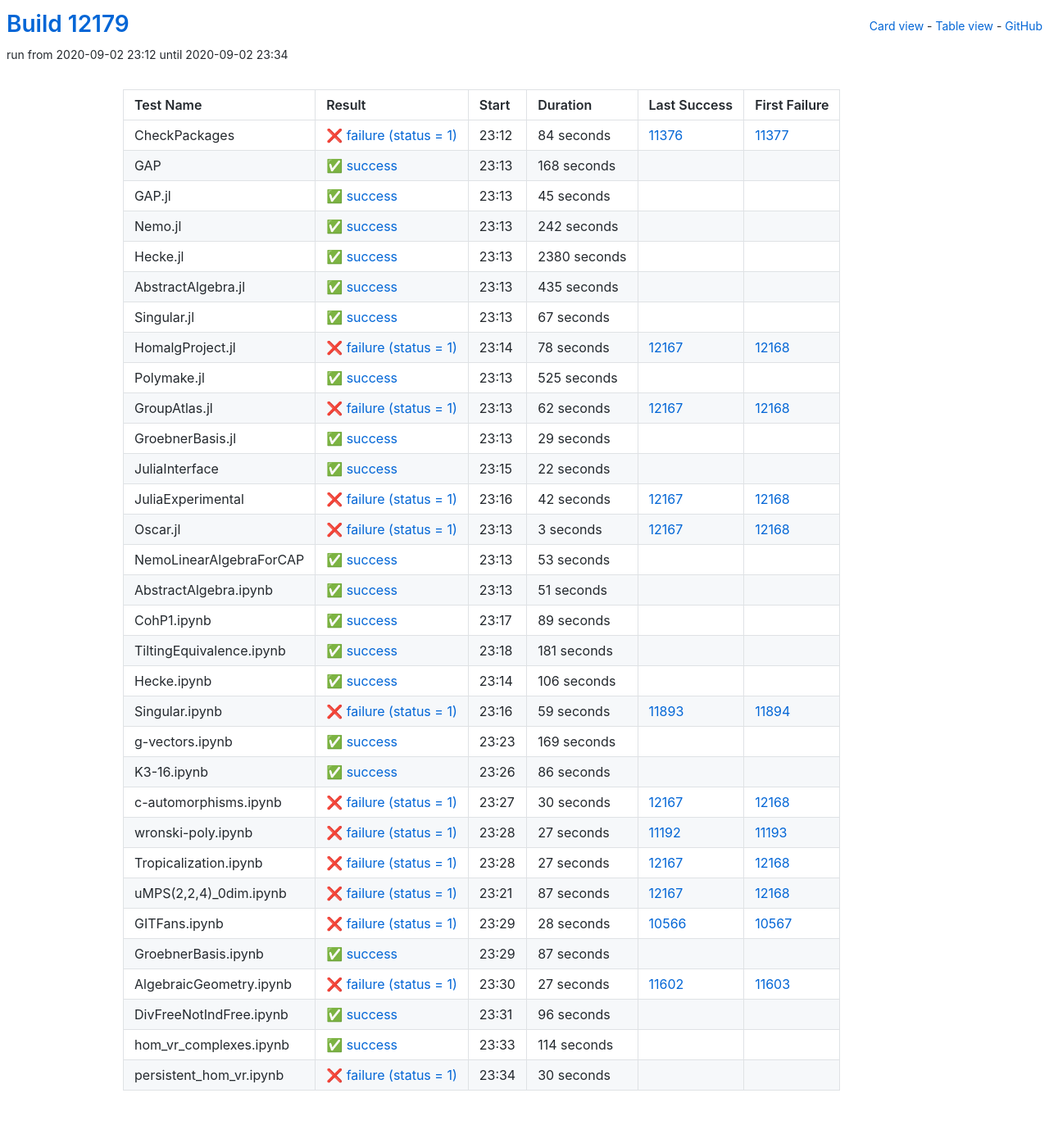
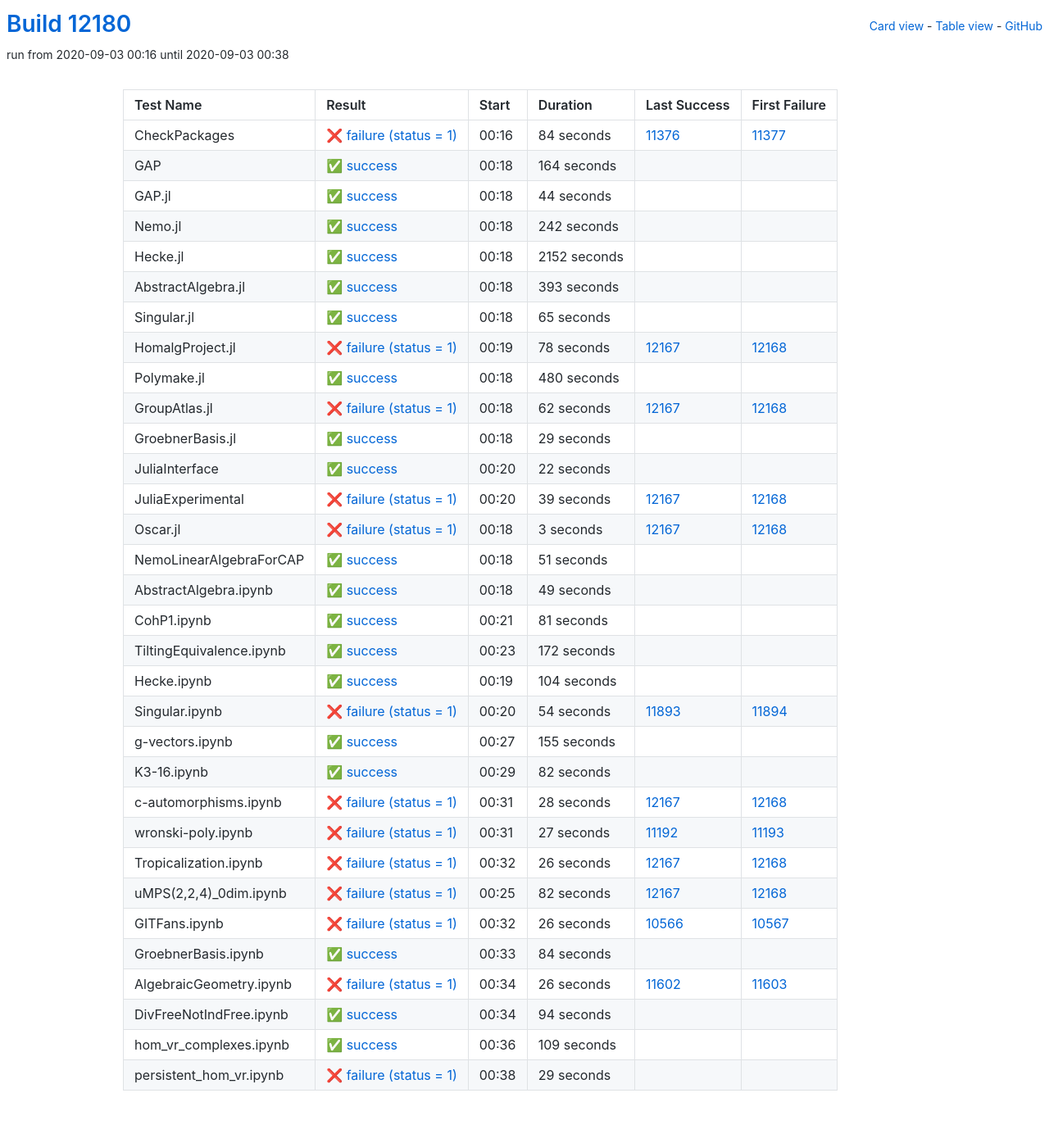
Before and after one commit to oscar-system/oscar-ci-status, a Jekyll site: the page built from table.html, in a window 1280 px wide. Shown: the whole page at 82% size. Built offline with Jekyll 4.4.1, drawn with Linux system fonts in a browser that asks for light colours.

Commit message:
Build #12180

```diff
--- a/_data/ci.yml
+++ b/_data/ci.yml
@@ -1,6 +1,6 @@
 ---
-build: 12179
-build_url: https://oscarci.mathematik.uni-kl.de/job/oscar/12179/
+build: 12180
+build_url: https://oscarci.mathematik.uni-kl.de/job/oscar/12180/
 job: oscar
 organization: oscar-system
 repo: oscar-ci-status
@@ -8,8 +8,8 @@
 tests:
 - name: CheckPackages
   id: checkpackages
-  log: https://oscarci.mathematik.uni-kl.de/job/oscar/12179/artifact/logs/build-12179/CheckPackages.log
-  start: 2020-09-02 23:12
+  log: https://oscarci.mathematik.uni-kl.de/job/oscar/12180/artifact/logs/build-12180/CheckPackages.log
+  start: 2020-09-03 00:16
   success: false
   exitcode: 1
   status: failure
@@ -20,32 +20,32 @@
   first_failure_url: https://oscarci.mathematik.uni-kl.de/job/oscar/11377/
 - name: GAP
   id: gap
-  log: https://oscarci.mathematik.uni-kl.de/job/oscar/12179/artifact/logs/build-12179/GAP.log
-  start: 2020-09-02 23:13
+  log: https://oscarci.mathematik.uni-kl.de/job/oscar/12180/artifact/logs/build-12180/GAP.log
+  start: 2020-09-03 00:18
   success: true
   exitcode: 0
   status: success
-  duration: 168
+  duration: 164
   last_success: false
   last_success_url:
   first_failure: false
   first_failure_url:
 - name: GAP.jl
   id: gap-jl
-  log: https://oscarci.mathematik.uni-kl.de/job/oscar/12179/artifact/logs/build-12179/GAP.jl.log
-  start: 2020-09-02 23:13
+  log: https://oscarci.mathematik.uni-kl.de/job/oscar/12180/artifact/logs/build-12180/GAP.jl.log
+  start: 2020-09-03 00:18
   success: true
   exitcode: 0
   status: success
-  duration: 45
+  duration: 44
   last_success: false
   last_success_url:
   first_failure: false
   first_failure_url:
 - name: Nemo.jl
   id: nemo-jl
-  log: https://oscarci.mathematik.uni-kl.de/job/oscar/12179/artifact/logs/build-12179/Nemo.jl.log
-  start: 2020-09-02 23:13
+  log: https://oscarci.mathematik.uni-kl.de/job/oscar/12180/artifact/logs/build-12180/Nemo.jl.log
+  start: 2020-09-03 00:18
   success: true
   exitcode: 0
   status: success
@@ -56,44 +56,44 @@
   first_failure_url:
 - name: Hecke.jl
   id: hecke-jl
-  log: https://oscarci.mathematik.uni-kl.de/job/oscar/12179/artifact/logs/build-12179/Hecke.jl.log
-  start: 2020-09-02 23:13
+  log: https://oscarci.mathematik.uni-kl.de/job/oscar/12180/artifact/logs/build-12180/Hecke.jl.log
+  start: 2020-09-03 00:18
   success: true
   exitcode: 0
   status: success
-  duration: 2380
+  duration: 2152
   last_success: false
   last_success_url:
   first_failure: false
   first_failure_url:
 - name: AbstractAlgebra.jl
   id: abstractalgebra-jl
-  log: https://oscarci.mathematik.uni-kl.de/job/oscar/12179/artifact/logs/build-12179/AbstractAlgebra.jl.log
-  start: 2020-09-02 23:13
+  log: https://oscarci.mathematik.uni-kl.de/job/oscar/12180/artifact/logs/build-12180/AbstractAlgebra.jl.log
+  start: 2020-09-03 00:18
   success: true
   exitcode: 0
   status: success
-  duration: 435
+  duration: 393
   last_success: false
   last_success_url:
   first_failure: false
   first_failure_url:
 - name: Singular.jl
   id: singular-jl
-  log: https://oscarci.mathematik.uni-kl.de/job/oscar/12179/artifact/logs/build-12179/Singular.jl.log
-  start: 2020-09-02 23:13
+  log: https://oscarci.mathematik.uni-kl.de/job/oscar/12180/artifact/logs/build-12180/Singular.jl.log
+  start: 2020-09-03 00:18
   success: true
   exitcode: 0
   status: success
-  duration: 67
+  duration: 65
   last_success: false
   last_success_url:
   first_failure: false
   first_failure_url:
 - name: HomalgProject.jl
   id: homalgproject-jl
-  log: https://oscarci.mathematik.uni-kl.de/job/oscar/12179/artifact/logs/build-12179/HomalgProject.jl.log
-  start: 2020-09-02 23:14
+  log: https://oscarci.mathematik.uni-kl.de/job/oscar/12180/artifact/logs/build-12180/HomalgProject.jl.log
+  start: 2020-09-03 00:19
   success: false
   exitcode: 1
   status: failure
@@ -104,20 +104,20 @@
   first_failure_url: https://oscarci.mathematik.uni-kl.de/job/oscar/12168/
 - name: Polymake.jl
   id: polymake-jl
-  log: https://oscarci.mathematik.uni-kl.de/job/oscar/12179/artifact/logs/build-12179/Polymake.jl.log
-  start: 2020-09-02 23:13
+  log: https://oscarci.mathematik.uni-kl.de/job/oscar/12180/artifact/logs/build-12180/Polymake.jl.log
+  start: 2020-09-03 00:18
   success: true
   exitcode: 0
   status: success
-  duration: 525
+  duration: 480
   last_success: false
   last_success_url:
   first_failure: false
   first_failure_url:
 - name: GroupAtlas.jl
   id: groupatlas-jl
-  log: https://oscarci.mathematik.uni-kl.de/job/oscar/12179/artifact/logs/build-12179/GroupAtlas.jl.log
-  start: 2020-09-02 23:13
+  log: https://oscarci.mathematik.uni-kl.de/job/oscar/12180/artifact/logs/build-12180/GroupAtlas.jl.log
+  start: 2020-09-03 00:18
   success: false
   exitcode: 1
   status: failure
@@ -128,8 +128,8 @@
   first_failure_url: https://oscarci.mathematik.uni-kl.de/job/oscar/12168/
 - name: GroebnerBasis.jl
   id: groebnerbasis-jl
-  log: https://oscarci.mathematik.uni-kl.de/job/oscar/12179/artifact/logs/build-12179/GroebnerBasis.jl.log
-  start: 2020-09-02 23:13
+  log: https://oscarci.mathematik.uni-kl.de/job/oscar/12180/artifact/logs/build-12180/GroebnerBasis.jl.log
+  start: 2020-09-03 00:18
   success: true
   exitcode: 0
   status: success
@@ -140,8 +140,8 @@
   first_failure_url:
 - name: JuliaInterface
   id: juliainterface
-  log: https://oscarci.mathematik.uni-kl.de/job/oscar/12179/artifact/logs/build-12179/JuliaInterface.log
-  start: 2020-09-02 23:15
+  log: https://oscarci.mathematik.uni-kl.de/job/oscar/12180/artifact/logs/build-12180/JuliaInterface.log
+  start: 2020-09-03 00:20
   success: true
   exitcode: 0
   status: success
@@ -152,20 +152,20 @@
   first_failure_url:
 - name: JuliaExperimental
   id: juliaexperimental
-  log: https://oscarci.mathematik.uni-kl.de/job/oscar/12179/artifact/logs/build-12179/JuliaExperimental.log
-  start: 2020-09-02 23:16
+  log: https://oscarci.mathematik.uni-kl.de/job/oscar/12180/artifact/logs/build-12180/JuliaExperimental.log
+  start: 2020-09-03 00:20
   success: false
   exitcode: 1
   status: failure
-  duration: 42
+  duration: 39
   last_success: 12167
   last_success_url: https://oscarci.mathematik.uni-kl.de/job/oscar/12167/
   first_failure: 12168
   first_failure_url: https://oscarci.mathematik.uni-kl.de/job/oscar/12168/
 - name: Oscar.jl
   id: oscar-jl
-  log: https://oscarci.mathematik.uni-kl.de/job/oscar/12179/artifact/logs/build-12179/Oscar.jl.log
-  start: 2020-09-02 23:13
+  log: https://oscarci.mathematik.uni-kl.de/job/oscar/12180/artifact/logs/build-12180/Oscar.jl.log
+  start: 2020-09-03 00:18
   success: false
   exitcode: 1
   status: failure
@@ -176,20 +176,8 @@
   first_failure_url: https://oscarci.mathematik.uni-kl.de/job/oscar/12168/
 - name: NemoLinearAlgebraForCAP
   id: nemolinearalgebraforcap
-  log: https://oscarci.mathematik.uni-kl.de/job/oscar/12179/artifact/logs/build-12179/NemoLinearAlgebraForCAP.log
-  start: 2020-09-02 23:13
-  success: true
-  exitcode: 0
-  status: success
-  duration: 53
-  last_success: false
-  last_success_url:
-  first_failure: false
-  first_failure_url:
-- name: AbstractAlgebra.ipynb
-  id: abstractalgebra-ipynb
-  log: https://oscarci.mathematik.uni-kl.de/job/oscar/12179/artifact/logs/build-12179/AbstractAlgebra.ipynb.log
-  start: 2020-09-02 23:13
+  log: https://oscarci.mathematik.uni-kl.de/job/oscar/12180/artifact/logs/build-12180/NemoLinearAlgebraForCAP.log
+  start: 2020-09-03 00:18
   success: true
   exitcode: 0
   status: success
@@ -198,94 +186,106 @@
   last_success_url:
   first_failure: false
   first_failure_url:
-- name: CohP1.ipynb
-  id: cohp1-ipynb
-  log: https://oscarci.mathematik.uni-kl.de/job/oscar/12179/artifact/logs/build-12179/CohP1.ipynb.log
-  start: 2020-09-02 23:17
+- name: AbstractAlgebra.ipynb
+  id: abstractalgebra-ipynb
+  log: https://oscarci.mathematik.uni-kl.de/job/oscar/12180/artifact/logs/build-12180/AbstractAlgebra.ipynb.log
+  start: 2020-09-03 00:18
   success: true
   exitcode: 0
   status: success
-  duration: 89
+  duration: 49
+  last_success: false
+  last_success_url:
+  first_failure: false
+  first_failure_url:
+- name: CohP1.ipynb
+  id: cohp1-ipynb
+  log: https://oscarci.mathematik.uni-kl.de/job/oscar/12180/artifact/logs/build-12180/CohP1.ipynb.log
+  start: 2020-09-03 00:21
+  success: true
+  exitcode: 0
+  status: success
+  duration: 81
   last_success: false
   last_success_url:
   first_failure: false
   first_failure_url:
 - name: TiltingEquivalence.ipynb
   id: tiltingequivalence-ipynb
-  log: https://oscarci.mathematik.uni-kl.de/job/oscar/12179/artifact/logs/build-12179/TiltingEquivalence.ipynb.log
-  start: 2020-09-02 23:18
+  log: https://oscarci.mathematik.uni-kl.de/job/oscar/12180/artifact/logs/build-12180/TiltingEquivalence.ipynb.log
+  start: 2020-09-03 00:23
   success: true
   exitcode: 0
   status: success
-  duration: 181
+  duration: 172
   last_success: false
   last_success_url:
   first_failure: false
   first_failure_url:
 - name: Hecke.ipynb
   id: hecke-ipynb
-  log: https://oscarci.mathematik.uni-kl.de/job/oscar/12179/artifact/logs/build-12179/Hecke.ipynb.log
-  start: 2020-09-02 23:14
+  log: https://oscarci.mathematik.uni-kl.de/job/oscar/12180/artifact/logs/build-12180/Hecke.ipynb.log
+  start: 2020-09-03 00:19
   success: true
   exitcode: 0
   status: success
-  duration: 106
+  duration: 104
   last_success: false
   last_success_url:
   first_failure: false
   first_failure_url:
 - name: Singular.ipynb
   id: singular-ipynb
-  log: https://oscarci.mathematik.uni-kl.de/job/oscar/12179/artifact/logs/build-12179/Singular.ipynb.log
-  start: 2020-09-02 23:16
+  log: https://oscarci.mathematik.uni-kl.de/job/oscar/12180/artifact/logs/build-12180/Singular.ipynb.log
+  start: 2020-09-03 00:20
   success: false
   exitcode: 1
   status: failure
-  duration: 59
+  duration: 54
   last_success: 11893
   last_success_url: https://oscarci.mathematik.uni-kl.de/job/oscar/11893/
   first_failure: 11894
   first_failure_url: https://oscarci.mathematik.uni-kl.de/job/oscar/11894/
 - name: g-vectors.ipynb
   id: g-vectors-ipynb
-  log: https://oscarci.mathematik.uni-kl.de/job/oscar/12179/artifact/logs/build-12179/g-vectors.ipynb.log
-  start: 2020-09-02 23:23
+  log: https://oscarci.mathematik.uni-kl.de/job/oscar/12180/artifact/logs/build-12180/g-vectors.ipynb.log
+  start: 2020-09-03 00:27
   success: true
   exitcode: 0
   status: success
-  duration: 169
+  duration: 155
   last_success: false
   last_success_url:
   first_failure: false
   first_failure_url:
 - name: K3-16.ipynb
   id: k3-16-ipynb
-  log: https://oscarci.mathematik.uni-kl.de/job/oscar/12179/artifact/logs/build-12179/K3-16.ipynb.log
-  start: 2020-09-02 23:26
+  log: https://oscarci.mathematik.uni-kl.de/job/oscar/12180/artifact/logs/build-12180/K3-16.ipynb.log
+  start: 2020-09-03 00:29
   success: true
   exitcode: 0
   status: success
-  duration: 86
+  duration: 82
   last_success: false
   last_success_url:
   first_failure: false
   first_failure_url:
 - name: c-automorphisms.ipynb
   id: c-automorphisms-ipynb
-  log: https://oscarci.mathematik.uni-kl.de/job/oscar/12179/artifact/logs/build-12179/c-automorphisms.ipynb.log
-  start: 2020-09-02 23:27
+  log: https://oscarci.mathematik.uni-kl.de/job/oscar/12180/artifact/logs/build-12180/c-automorphisms.ipynb.log
+  start: 2020-09-03 00:31
   success: false
   exitcode: 1
   status: failure
-  duration: 30
+  duration: 28
   last_success: 12167
   last_success_url: https://oscarci.mathematik.uni-kl.de/job/oscar/12167/
   first_failure: 12168
   first_failure_url: https://oscarci.mathematik.uni-kl.de/job/oscar/12168/
 - name: wronski-poly.ipynb
   id: wronski-poly-ipynb
-  log: https://oscarci.mathematik.uni-kl.de/job/oscar/12179/artifact/logs/build-12179/wronski-poly.ipynb.log
-  start: 2020-09-02 23:28
+  log: https://oscarci.mathematik.uni-kl.de/job/oscar/12180/artifact/logs/build-12180/wronski-poly.ipynb.log
+  start: 2020-09-03 00:31
   success: false
   exitcode: 1
   status: failure
@@ -296,96 +296,96 @@
   first_failure_url: https://oscarci.mathematik.uni-kl.de/job/oscar/11193/
 - name: Tropicalization.ipynb
   id: tropicalization-ipynb
-  log: https://oscarci.mathematik.uni-kl.de/job/oscar/12179/artifact/logs/build-12179/Tropicalization.ipynb.log
-  start: 2020-09-02 23:28
+  log: https://oscarci.mathematik.uni-kl.de/job/oscar/12180/artifact/logs/build-12180/Tropicalization.ipynb.log
+  start: 2020-09-03 00:32
   success: false
   exitcode: 1
   status: failure
-  duration: 27
+  duration: 26
   last_success: 12167
   last_success_url: https://oscarci.mathematik.uni-kl.de/job/oscar/12167/
   first_failure: 12168
   first_failure_url: https://oscarci.mathematik.uni-kl.de/job/oscar/12168/
 - name: uMPS(2,2,4)_0dim.ipynb
   id: umps-2-2-4-0dim-ipynb
-  log: https://oscarci.mathematik.uni-kl.de/job/oscar/12179/artifact/logs/build-12179/uMPS-2-2-4-_0dim.ipynb.log
-  start: 2020-09-02 23:21
+  log: https://oscarci.mathematik.uni-kl.de/job/oscar/12180/artifact/logs/build-12180/uMPS-2-2-4-_0dim.ipynb.log
+  start: 2020-09-03 00:25
   success: false
   exitcode: 1
   status: failure
-  duration: 87
+  duration: 82
   last_success: 12167
   last_success_url: https://oscarci.mathematik.uni-kl.de/job/oscar/12167/
   first_failure: 12168
   first_failure_url: https://oscarci.mathematik.uni-kl.de/job/oscar/12168/
 - name: GITFans.ipynb
   id: gitfans-ipynb
-  log: https://oscarci.mathematik.uni-kl.de/job/oscar/12179/artifact/logs/build-12179/GITFans.ipynb.log
-  start: 2020-09-02 23:29
+  log: https://oscarci.mathematik.uni-kl.de/job/oscar/12180/artifact/logs/build-12180/GITFans.ipynb.log
+  start: 2020-09-03 00:32
   success: false
   exitcode: 1
   status: failure
-  duration: 28
+  duration: 26
   last_success: 10566
   last_success_url: https://oscarci.mathematik.uni-kl.de/job/oscar/10566/
   first_failure: 10567
   first_failure_url: https://oscarci.mathematik.uni-kl.de/job/oscar/10567/
 - name: GroebnerBasis.ipynb
   id: groebnerbasis-ipynb
-  log: https://oscarci.mathematik.uni-kl.de/job/oscar/12179/artifact/logs/build-12179/GroebnerBasis.ipynb.log
-  start: 2020-09-02 23:29
+  log: https://oscarci.mathematik.uni-kl.de/job/oscar/12180/artifact/logs/build-12180/GroebnerBasis.ipynb.log
+  start: 2020-09-03 00:33
   success: true
   exitcode: 0
   status: success
-  duration: 87
+  duration: 84
   last_success: false
   last_success_url:
   first_failure: false
   first_failure_url:
 - name: AlgebraicGeometry.ipynb
   id: algebraicgeometry-ipynb
-  log: https://oscarci.mathematik.uni-kl.de/job/oscar/12179/artifact/logs/build-12179/AlgebraicGeometry.ipynb.log
-  start: 2020-09-02 23:30
+  log: https://oscarci.mathematik.uni-kl.de/job/oscar/12180/artifact/logs/build-12180/AlgebraicGeometry.ipynb.log
+  start: 2020-09-03 00:34
   success: false
   exitcode: 1
   status: failure
-  duration: 27
+  duration: 26
   last_success: 11602
   last_success_url: https://oscarci.mathematik.uni-kl.de/job/oscar/11602/
   first_failure: 11603
   first_failure_url: https://oscarci.mathematik.uni-kl.de/job/oscar/11603/
 - name: DivFreeNotIndFree.ipynb
   id: divfreenotindfree-ipynb
-  log: https://oscarci.mathematik.uni-kl.de/job/oscar/12179/artifact/logs/build-12179/DivFreeNotIndFree.ipynb.log
-  start: 2020-09-02 23:31
+  log: https://oscarci.mathematik.uni-kl.de/job/oscar/12180/artifact/logs/build-12180/DivFreeNotIndFree.ipynb.log
+  start: 2020-09-03 00:34
   success: true
   exitcode: 0
   status: success
-  duration: 96
+  duration: 94
   last_success: false
   last_success_url:
   first_failure: false
   first_failure_url:
 - name: hom_vr_complexes.ipynb
   id: hom-vr-complexes-ipynb
-  log: https://oscarci.mathematik.uni-kl.de/job/oscar/12179/artifact/logs/build-12179/hom_vr_complexes.ipynb.log
-  start: 2020-09-02 23:33
+  log: https://oscarci.mathematik.uni-kl.de/job/oscar/12180/artifact/logs/build-12180/hom_vr_complexes.ipynb.log
+  start: 2020-09-03 00:36
   success: true
   exitcode: 0
   status: success
-  duration: 114
+  duration: 109
   last_success: false
   last_success_url:
   first_failure: false
   first_failure_url:
 - name: persistent_hom_vr.ipynb
   id: persistent-hom-vr-ipynb
-  log: https://oscarci.mathematik.uni-kl.de/job/oscar/12179/artifact/logs/build-12179/persistent_hom_vr.ipynb.log
-  start: 2020-09-02 23:34
+  log: https://oscarci.mathematik.uni-kl.de/job/oscar/12180/artifact/logs/build-12180/persistent_hom_vr.ipynb.log
+  start: 2020-09-03 00:38
   success: false
   exitcode: 1
   status: failure
-  duration: 30
+  duration: 29
   last_success: false
   last_success_url:
   first_failure: false
```
Also changed, not shown: README.md.
